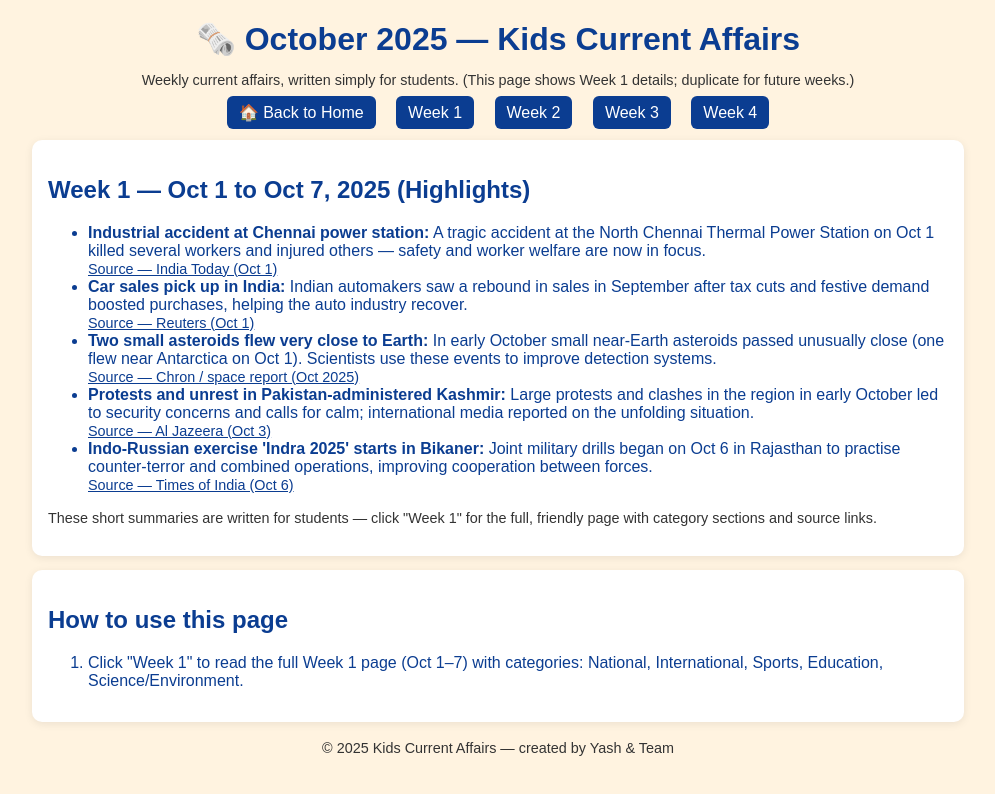
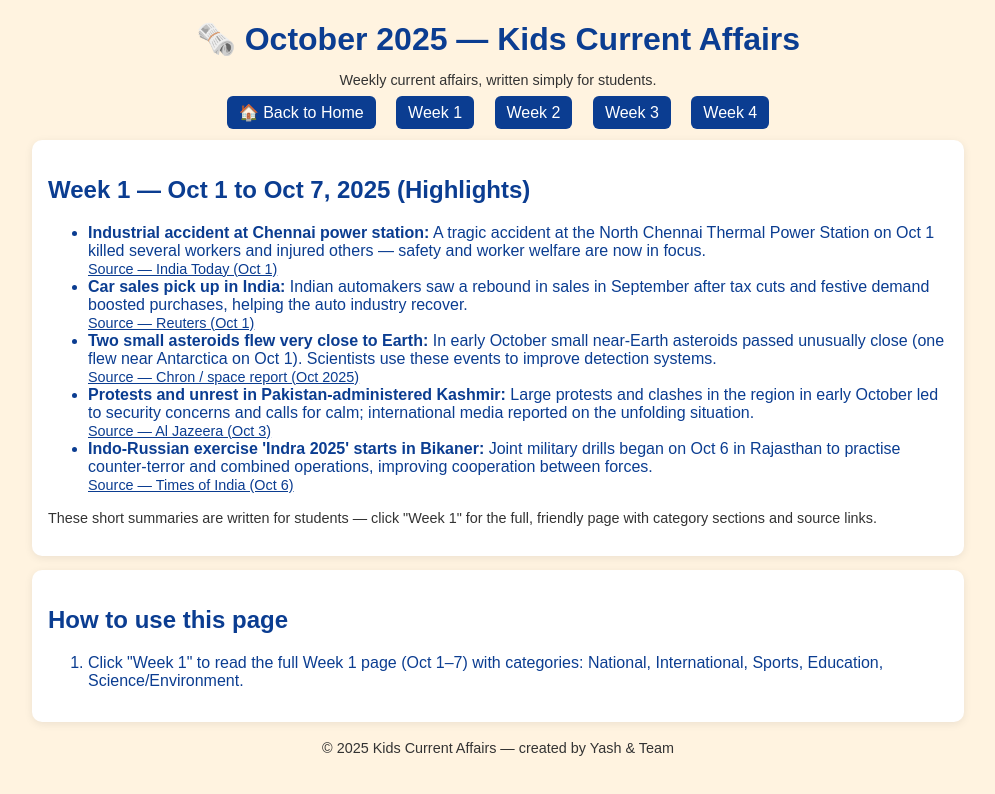
Before and after one commit to YashAndTeam/NewsQuest, a plain HTML site: page october.html in a window 1280 px wide. Shown: the whole page, without its empty margins (142-1137 px from the left). Drawn offline with Linux system fonts and the light colour scheme.

Commit message:
Update october.html

```diff
--- a/october.html
+++ b/october.html
@@ -19,7 +19,7 @@
 
 <header>
   <h1>🗞️ October 2025 — Kids Current Affairs</h1>
-  <p class="small">Weekly current affairs, written simply for students. (This page shows Week 1 details; duplicate for future weeks.)</p>
+  <p class="small">Weekly current affairs, written simply for students.</p>
   <nav>
     <a href="index.html">🏠 Back to Home</a>
     <a href="octweek1.html">Week 1</a>
```
